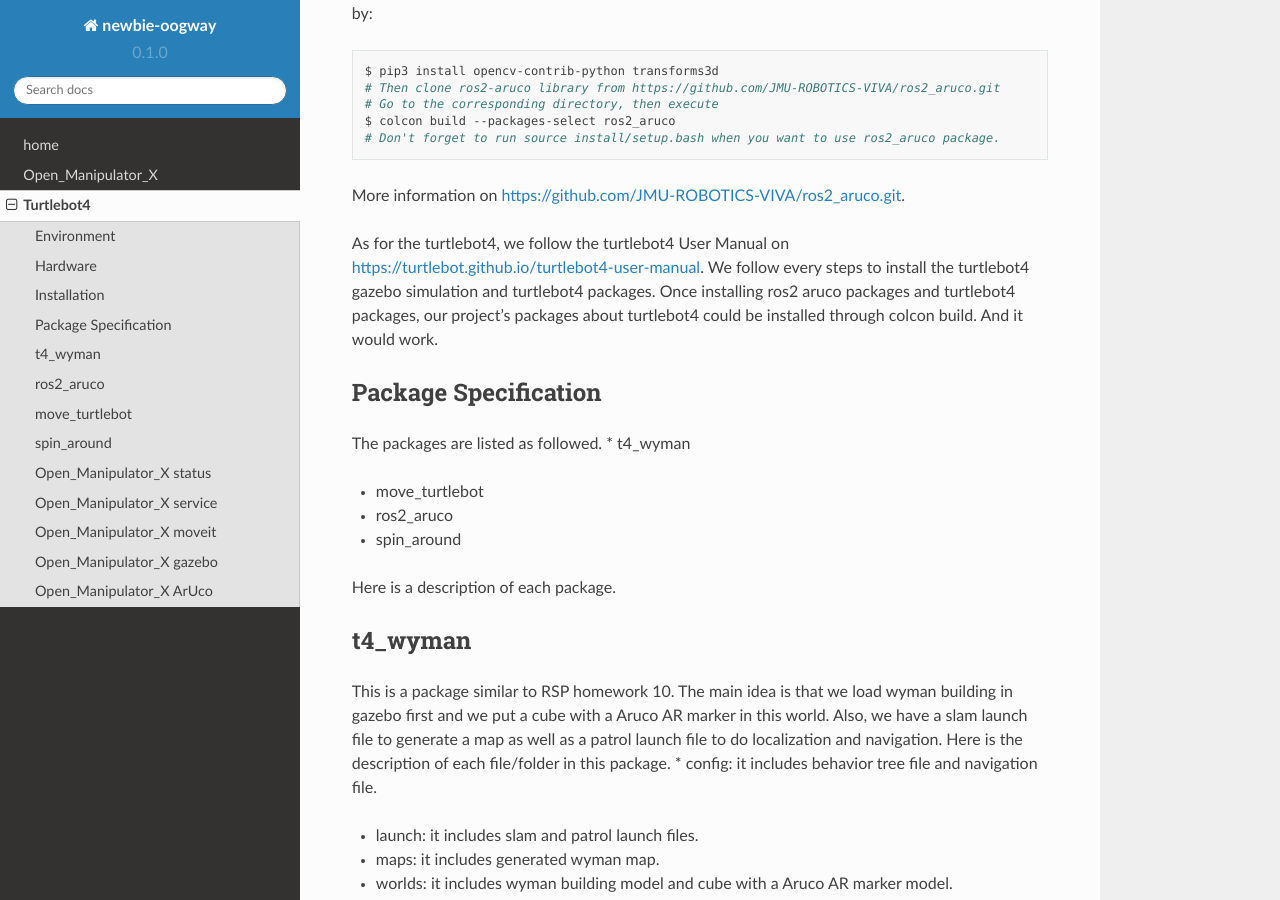
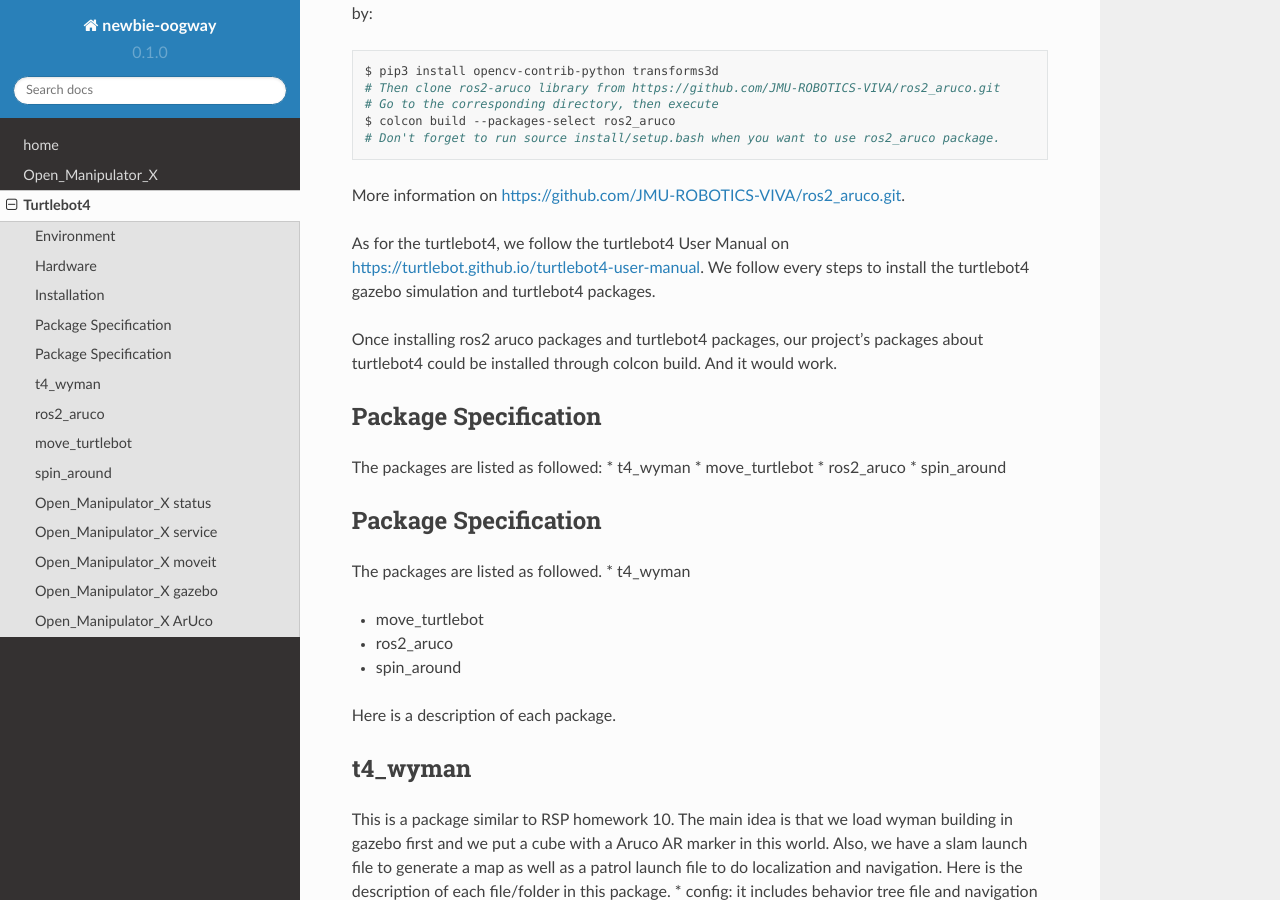
Before and after one commit to stevenleon99/Newbie_Oogway, a Sphinx documentation site: the page built from docs/source/turtlebot4.rst, in a window 1280 px wide and 900 px high, scrolled down 621 px. Built offline with Sphinx 7.4.7 and the Read the Docs theme 2.0.0, drawn with Linux system fonts in a browser that asks for light colours.

Commit message:
Update turtlebot4.rst

```diff
--- a/docs/source/turtlebot4.rst
+++ b/docs/source/turtlebot4.rst
@@ -41,7 +41,20 @@ To successfully detect Aruco AR markers through Turtlebot4 camera, first install
 
 
 | More information on https://github.com/JMU-ROBOTICS-VIVA/ros2_aruco.git.
-As for the turtlebot4, we follow the turtlebot4 User Manual on https://turtlebot.github.io/turtlebot4-user-manual. We follow every steps to install the turtlebot4 gazebo simulation and turtlebot4 packages. Once installing ros2 aruco packages and turtlebot4 packages, our project's packages about turtlebot4 could be installed through colcon build. And it would work.
+As for the turtlebot4, we follow the turtlebot4 User Manual on https://turtlebot.github.io/turtlebot4-user-manual. We follow every steps to install the turtlebot4 gazebo simulation and turtlebot4 packages.
+
+Once installing ros2 aruco packages and turtlebot4 packages, our project's packages about turtlebot4 could be installed through colcon build. And it would work.
+
+
+Package Specification
+---------------------
+
+The packages are listed as followed:
+* t4_wyman
+* move_turtlebot
+* ros2_aruco
+* spin_around
+
 
 
 .. _Package Specification:
```
